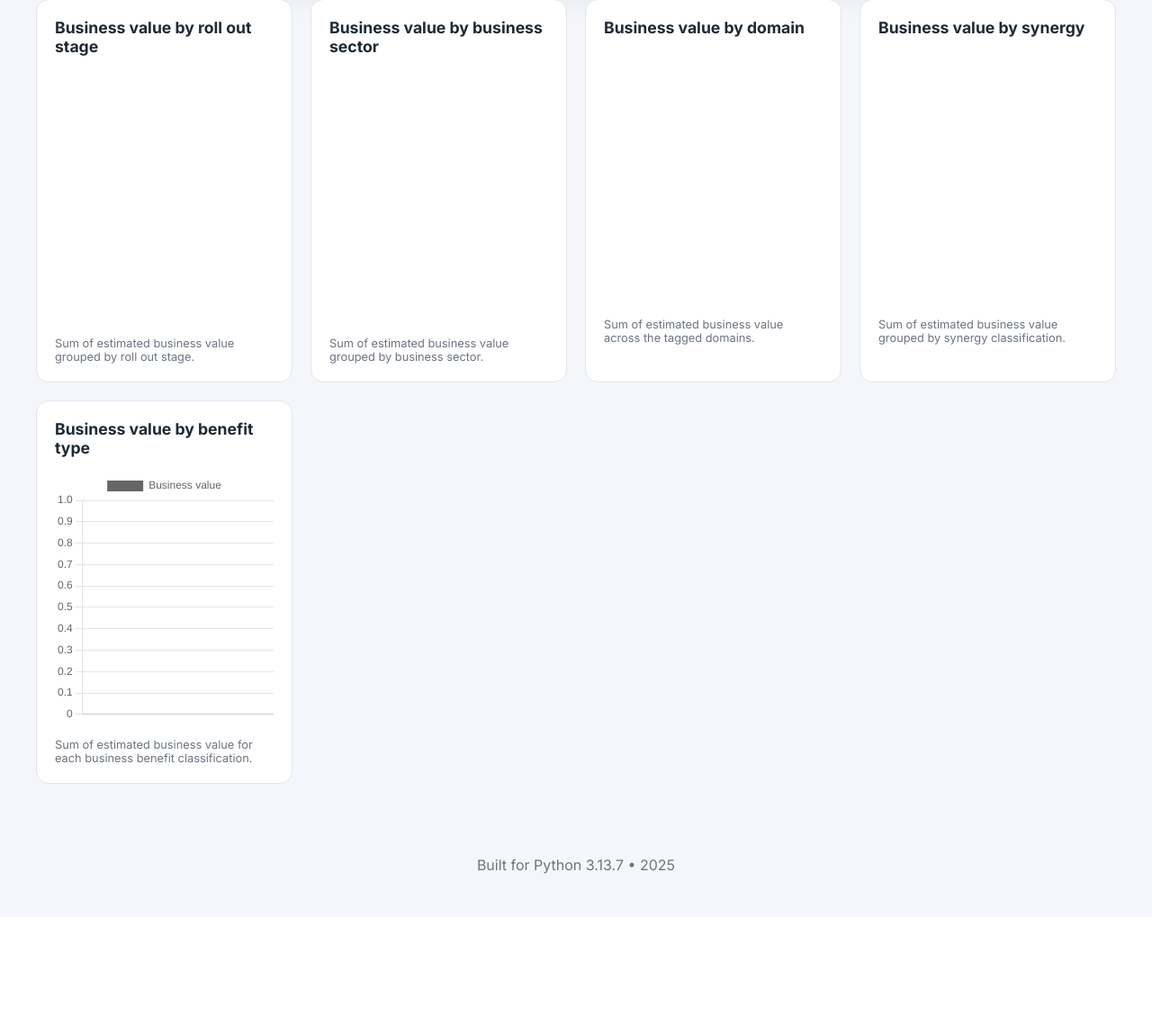
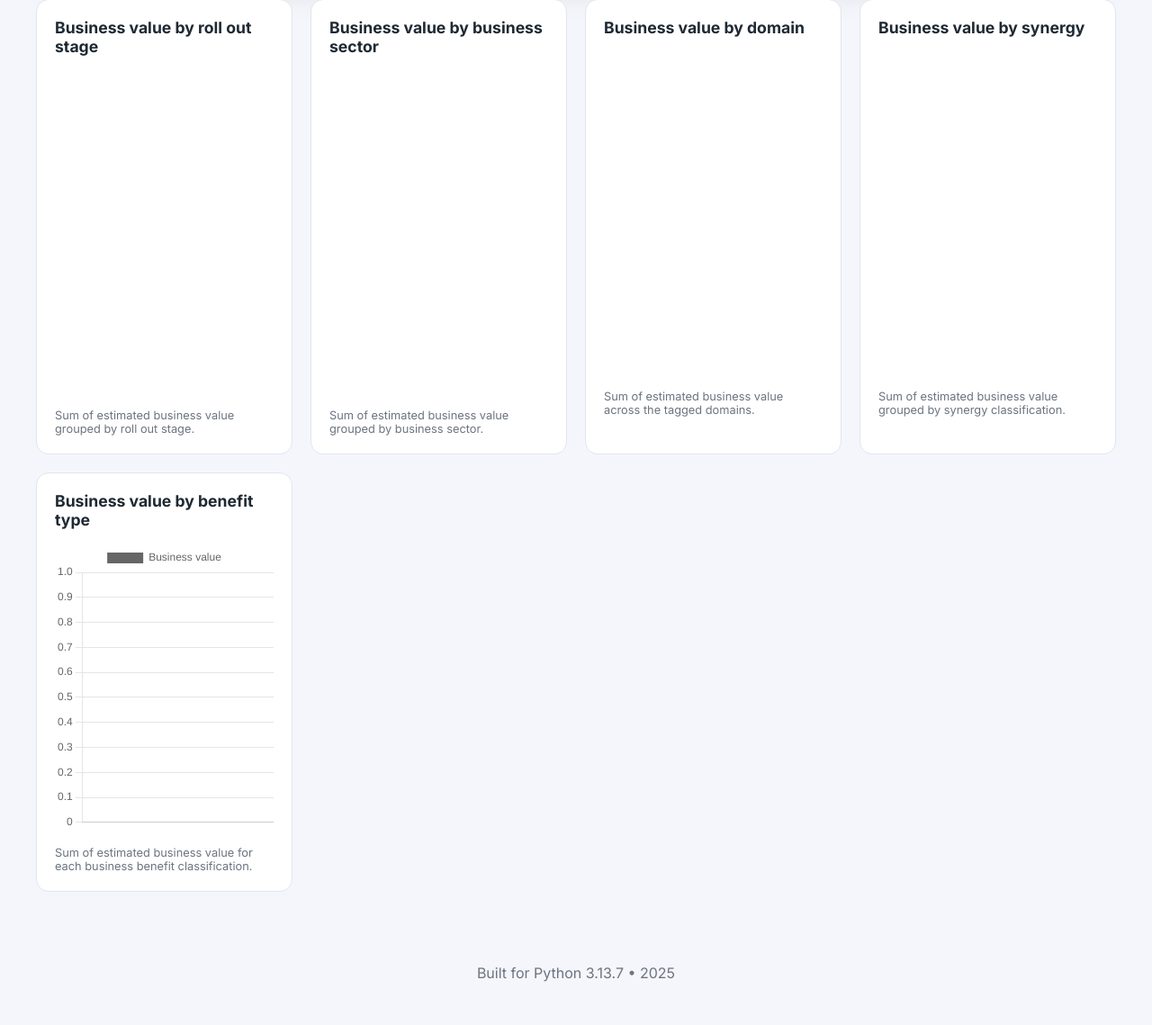
Before and after one commit to Neperienx/useCaseRepo, a Flask app: page /visualizations in a window 1280 px wide. Shown: the part 573-1712 px from the top of the page at 90% size. Before the commit the page ends 1544 px from the top, so only its background shows below. Run offline with Flask 3, Linux system fonts and the light colour scheme; the visitor is signed in with stand-in values (Sample User, id 1); data that the repository does not hold is empty; a map, chart or similar area stays blank; some libraries are stand-ins or nearby versions.

Commit message:
Improve chart legend sizing

```diff
--- a/static/css/style.css
+++ b/static/css/style.css
@@ -342,7 +342,7 @@ nav {
 }
 
 .chart-card {
-  min-height: 340px;
+  min-height: 320px;
   gap: 1rem;
 }
 
@@ -354,7 +354,7 @@ nav {
 .chart-wrapper {
   position: relative;
   width: 100%;
-  height: 280px;
+  height: 320px;
 }
 
 .chart-wrapper canvas {
--- a/templates/visualizations.html
+++ b/templates/visualizations.html
@@ -163,18 +163,69 @@
   <script src="https://cdn.jsdelivr.net/npm/chart.js"></script>
   <script>
     const charts = {{ graphs | tojson }};
+    const chartInstances = [];
+
+    const applyDynamicHeight = (chart, wrapper, config) => {
+      if (!chart || !wrapper || !chart.legend) {
+        return;
+      }
+
+      const legend = chart.legend;
+      const lineWidths = Array.isArray(legend.lineWidths)
+        ? legend.lineWidths.filter((width) => width > 0)
+        : [];
+      const legendRows = lineWidths.length || 1;
+      const legendFontSize =
+        (legend.options.labels && legend.options.labels.font && legend.options.labels.font.size) ||
+        Chart.defaults.font.size ||
+        12;
+      const legendPadding =
+        (legend.options.labels && legend.options.labels.padding !== undefined)
+          ? legend.options.labels.padding
+          : 10;
+      const rowHeight = legendFontSize + legendPadding + 8;
+      const legendHeight = legendRows * rowHeight;
+
+      const baseWrapperHeight = config.chart_type === 'bar' ? 320 : 360;
+      const targetChartArea = config.chart_type === 'bar' ? 220 : 240;
+      const desiredHeight = Math.max(baseWrapperHeight, targetChartArea + legendHeight + 24);
+
+      const roundedHeight = Math.round(desiredHeight);
+      if (wrapper.dataset.height !== String(roundedHeight)) {
+        wrapper.style.height = `${roundedHeight}px`;
+        wrapper.dataset.height = String(roundedHeight);
+        chart.resize();
+      }
+    };
+
     charts.forEach((config) => {
       const canvas = document.getElementById(config.element_id);
       if (!canvas) return;
-      const options = Object.assign({
+
+      const wrapper = canvas.closest('.chart-wrapper');
+      if (wrapper) {
+        wrapper.style.height = config.chart_type === 'bar' ? '320px' : '360px';
+        wrapper.dataset.height = wrapper.style.height.replace('px', '');
+      }
+
+      const baseOptions = {
         responsive: true,
         maintainAspectRatio: false,
         plugins: {
           legend: { position: config.chart_type === 'bar' ? 'top' : 'bottom' },
           tooltip: { enabled: true }
         }
-      }, config.options || {});
-      new Chart(canvas, {
+      };
+      const options = Object.assign(baseOptions, config.options || {});
+      const originalOnResize = options.onResize;
+      options.onResize = (chart, size) => {
+        if (typeof originalOnResize === 'function') {
+          originalOnResize(chart, size);
+        }
+        applyDynamicHeight(chart, wrapper, config);
+      };
+
+      const chart = new Chart(canvas, {
         type: config.chart_type,
         data: {
           labels: config.labels,
@@ -182,6 +233,18 @@
         },
         options
       });
+
+      chartInstances.push({ chart, wrapper, config });
+
+      requestAnimationFrame(() => {
+        applyDynamicHeight(chart, wrapper, config);
+      });
+    });
+
+    window.addEventListener('resize', () => {
+      chartInstances.forEach(({ chart, wrapper, config }) => {
+        applyDynamicHeight(chart, wrapper, config);
+      });
     });
   </script>
 {% endblock %}
```
